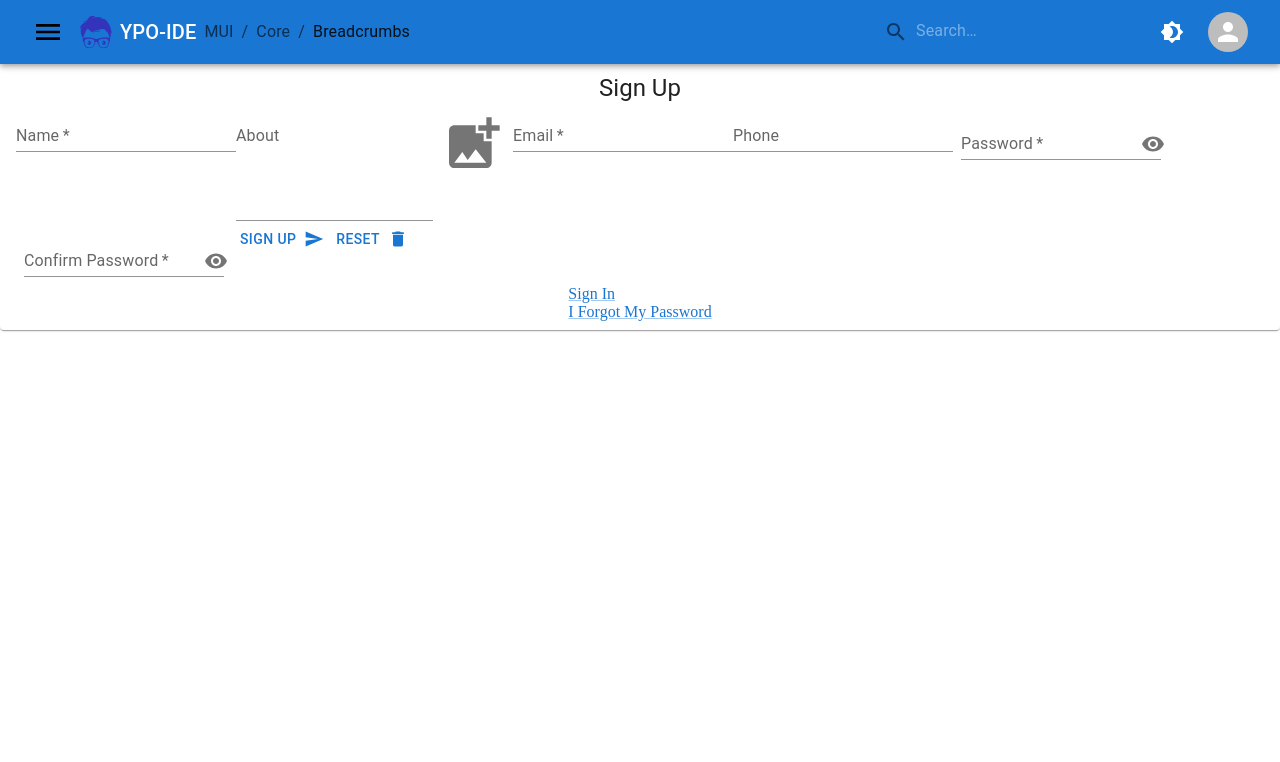
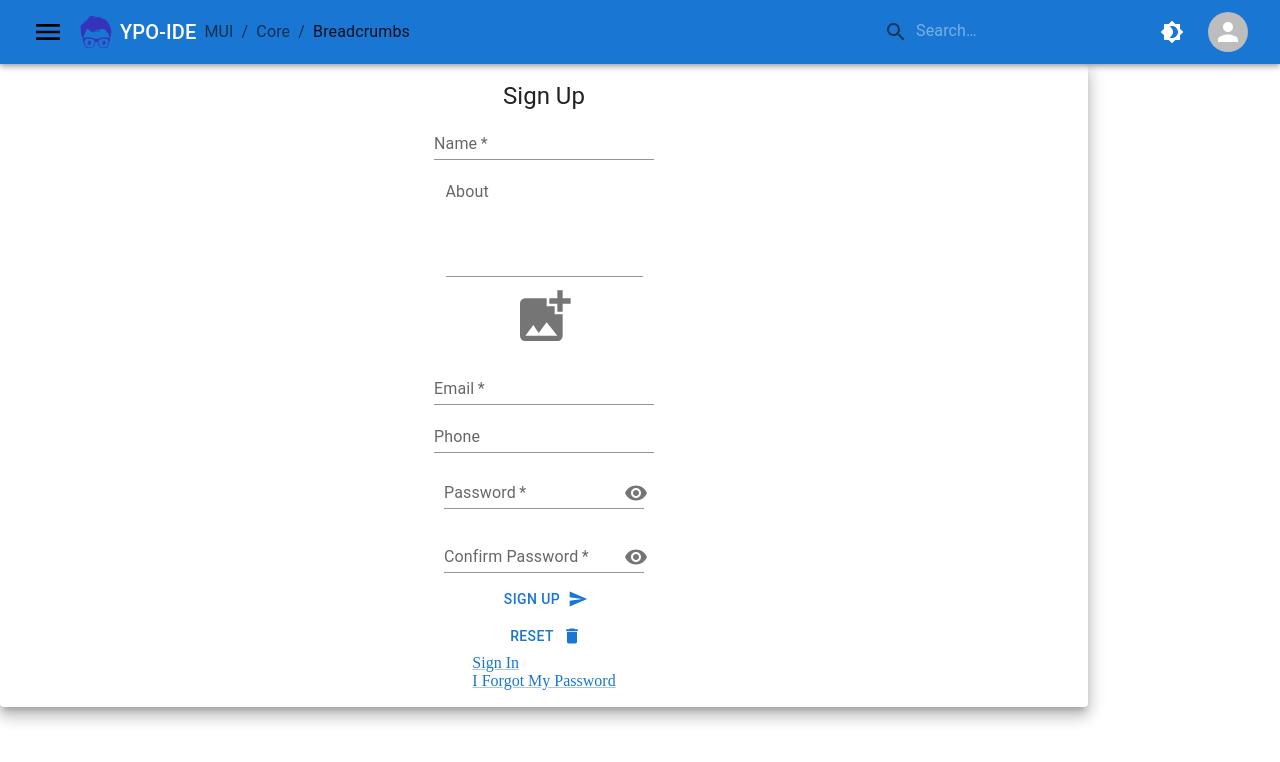
Before and after one commit to orlinzer/ypo-ide, a Next.js app: page /sign_up in a window 1280 px wide. Shown: the top 762 px of the page. Built offline with nearby package versions, Linux system fonts and the light colour scheme.

Commit message:
update page positioning

```diff
--- a/pages/sign_up.tsx
+++ b/pages/sign_up.tsx
@@ -55,17 +55,37 @@ export default function SignUpPage() {
 
     //   <main>
     <Layout>
-      <Paper sx={{
-        padding: '0.5em 1em',
+      <Paper
+        elevation={10}
+        sx={{
+          padding: '1em 2em',
+          margin: 'auto 0',
 
-        display: 'flex',
-        flexDirection: 'column',
-        flexWrap: 'nowrap',
-        justifyContent: 'flex-start',
-        alignItems: 'center'
-      }}>
+          width: "80%",
+          // minWidth: ""
+
+          display: 'flex',
+          flexDirection: 'column',
+          flexWrap: 'nowrap',
+          justifyContent: 'flex-start',
+          alignItems: 'center',
+
+          // justifySelf: "center"
+        }}
+      >
         <Typography variant='h5' >Sign Up</Typography>
-        <form>
+        <Box
+          component='form'
+          sx={{
+            display: 'flex',
+            flexDirection: 'column',
+            flexWrap: 'nowrap',
+            justifyContent: 'flex-start',
+            alignItems: 'center',
+          }}
+        >
+
+          {/* <form> */}
           <TextField
             id='user-name'
             label='Name'
@@ -232,7 +252,7 @@ export default function SignUpPage() {
           <Button variant="text" endIcon={<Delete />}>
             Reset
           </Button>
-        </form>
+        </Box>
         <Box
           sx={{
             display: 'flex',
```
